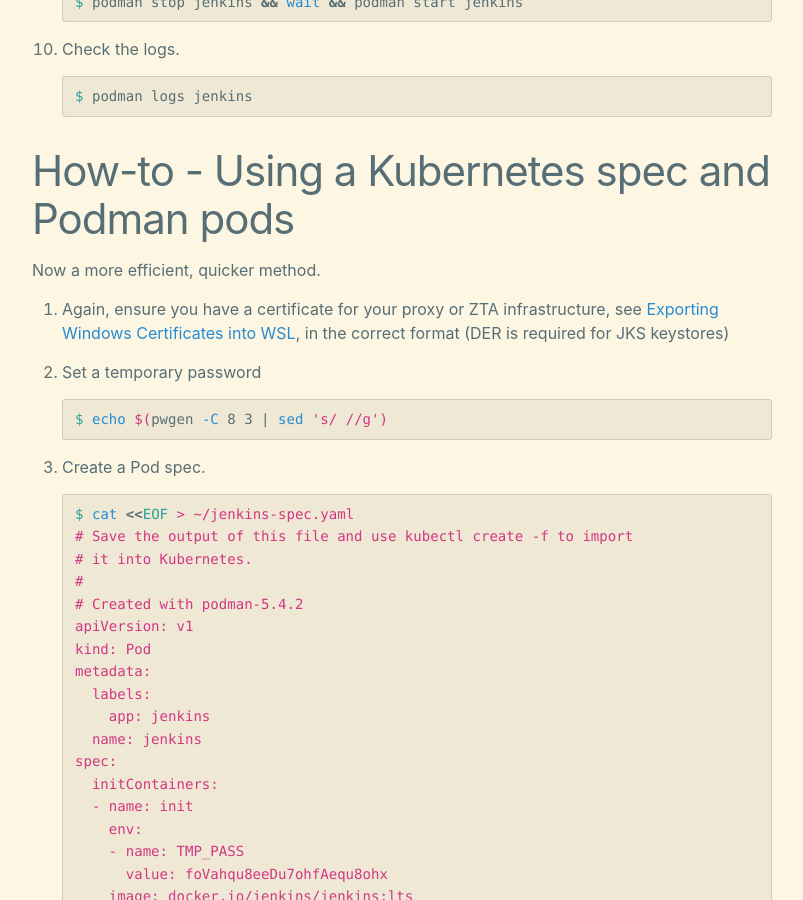
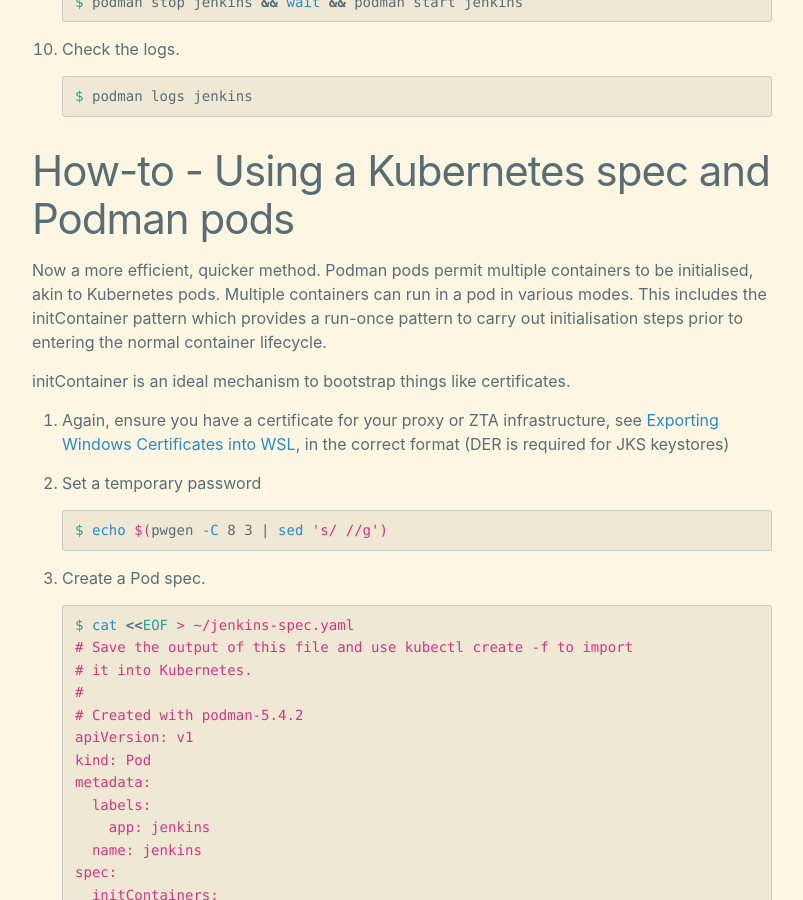
Before and after one commit to wmcdonald404/wmcdonald404.github.io, a Jekyll site: the page built from _posts/2025-05-02-jenkins-configuring-certificate-authority.md, in a window 1280 px wide and 900 px high, scrolled down 1642 px. Shown: the whole window, without its empty margins (238-1041 px from the left). Built offline with Jekyll 4.4.1, drawn with Linux system fonts in a browser that asks for light colours; some of the changed text lies outside the part shown.

Commit message:
Add a bit more context on initContainers.

````diff
--- a/_posts/2025-05-02-jenkins-configuring-certificate-authority.md
+++ b/_posts/2025-05-02-jenkins-configuring-certificate-authority.md
@@ -82,7 +82,9 @@ First, this is the manual process to configure a CA certificate into the Jenkins
 
 # How-to - Using a Kubernetes spec and Podman pods
 
-Now a more efficient, quicker method.
+Now a more efficient, quicker method. Podman pods permit multiple containers to be initialised, akin to Kubernetes pods. Multiple containers can run in a pod in various modes. This includes the initContainer pattern which provides a run-once pattern to carry out initialisation steps prior to entering the normal container lifecycle.
+
+initContainer is an ideal mechanism to bootstrap things like certificates.
 
 1. Again, ensure you have a certificate for your proxy or ZTA infrastructure, see [Exporting Windows Certificates into WSL](https://wmcdonald404.co.uk/2024/05/19/windows-certificates-into-wsl.html), in the correct format (DER is required for JKS keystores)
 
@@ -280,7 +282,7 @@ We can use Podman secrets mapped to Kubernetes secrets in our specification to i
    ```
 
 # References
-
+- [Podman: Managing pods and containers in a local container runtime](https://developers.redhat.com/blog/2019/01/15/podman-managing-containers-pods#podman_pods__what_you_need_to_know)
 - [Init Containers](https://kubernetes.io/docs/concepts/workloads/pods/init-containers/)
 - [Handle initContainer for Pods](https://github.com/containers/podman/issues/6480)
 - [Podman secrets: a better way to pass environment variables to containers](https://martincarstenbach.com/2022/12/19/podman-secrets-a-better-way-to-pass-environment-variables-to-containers/)
````
